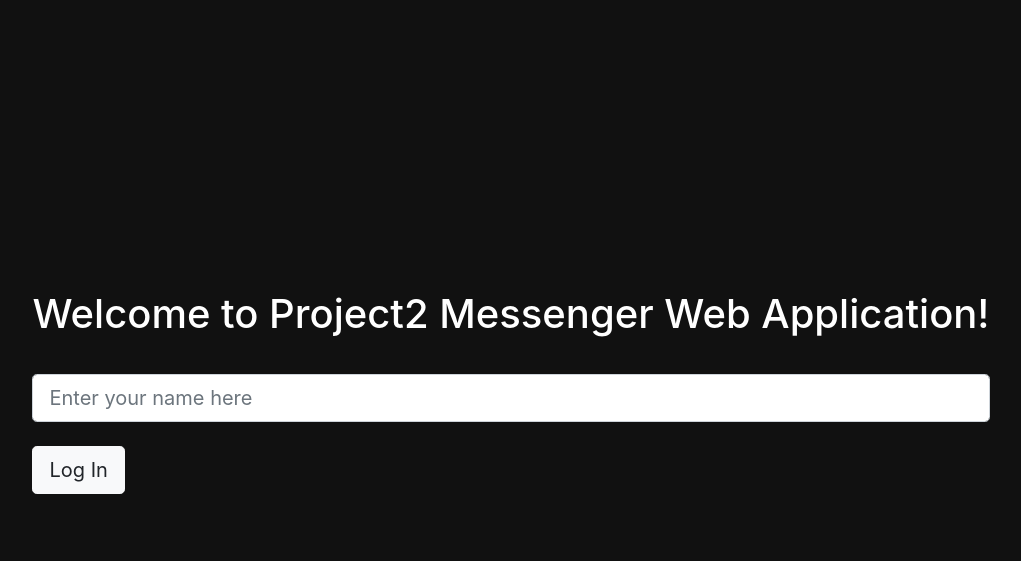
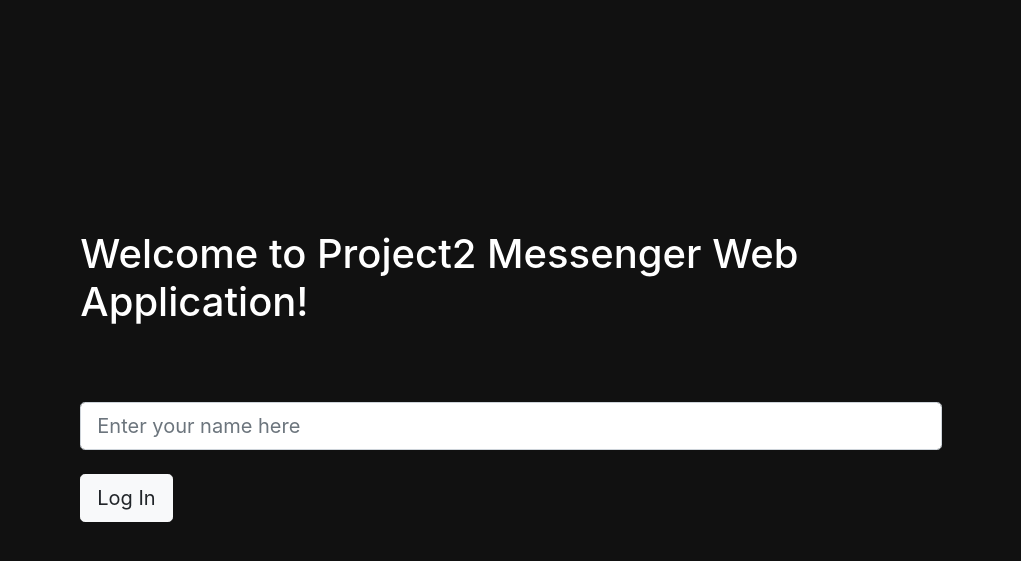
Before and after one commit to adriasala12/HarvardX-CS50-project2, a Flask app: page / in a window 1280 px wide. Shown: the top 561 px of the page, without its empty margins (129-1150 px from the left). Run offline with Flask 2, Linux system fonts and the light colour scheme; parts of the project's set-up code (start-up, migrations or seed data) failed here and were passed over; some libraries are stand-ins or nearby versions.

```diff
--- a/static/styling.css
+++ b/static/styling.css
@@ -16,4 +16,9 @@ body {
 
 h1 {
     padding-bottom: 3%;
+    margin: 5%
 }
+
+form {
+    margin: 5%;
+}
```
